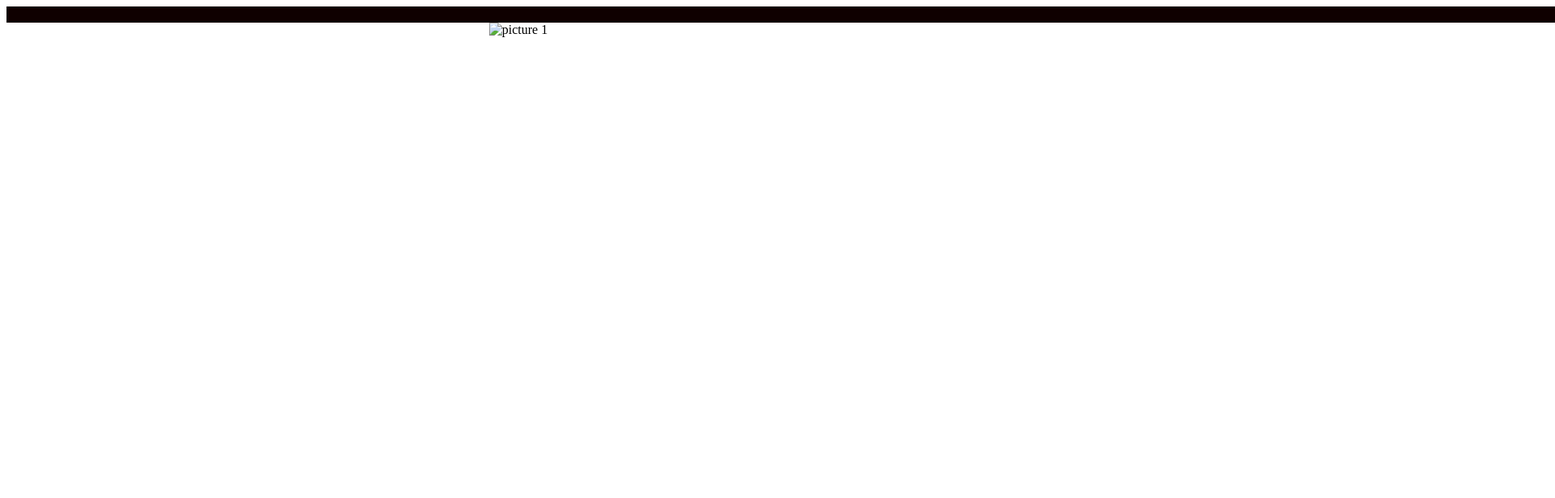
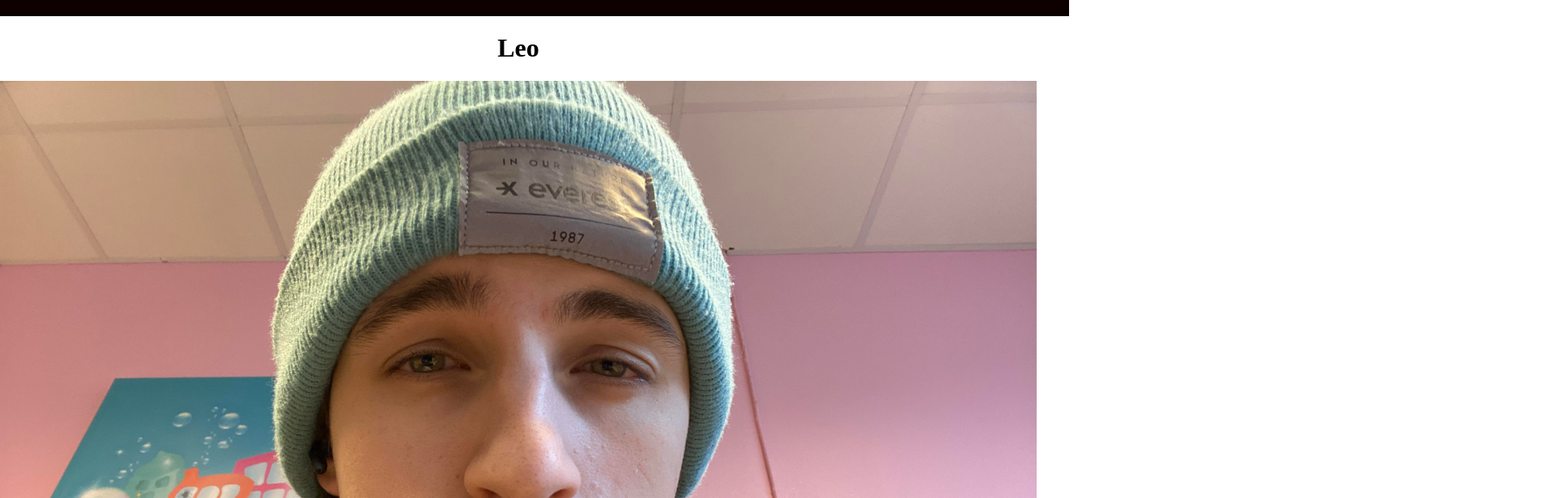
Before and after one commit to LSPab/Personal-Portfolio, a plain HTML site: page home.html in a window 1280 px wide. Shown: the top 616 px of the page at 81% size, 1920 px wide, since content can reach past the window. Drawn offline with Linux system fonts and the light colour scheme.

Commit message:
added image and code

```diff
--- a/home.css
+++ b/home.css
@@ -8,14 +8,29 @@
     background-color: rgb(15, 0, 0);
     /* Header background color */
     width: 100%;
-    padding: 10px 400px;
+    padding: 10px 20px;
     /* Add padding for spacing */
+}
+
+body {
+    margin: 0;
+    padding: 0;
+    width: 100%;
+    overflow-x: hidden;
+    /* Prevents horizontal scrolling */
 }
 
 .body {
     display: flex;
     align-items: center;
-    flex-direction: column;
     width: 100%;
     margin: 0;
+    flex-direction: column;
 }
+
+.Hero-image {
+    display: flex;
+    align-items: center;
+    max-width: 100%;
+    margin: 0;
+}
--- a/home.html
+++ b/home.html
@@ -16,7 +16,8 @@
 
     </header>
     <div class="body">
-        <img src="" alt="picture 1">
+        <h1> Leo </h1>
+        <img src="smouldering.jpg" alt="picture 1" class="Hero-image">
 
     </div>
 </body>
```
Also changed, not shown: smouldering.jpg (added).
